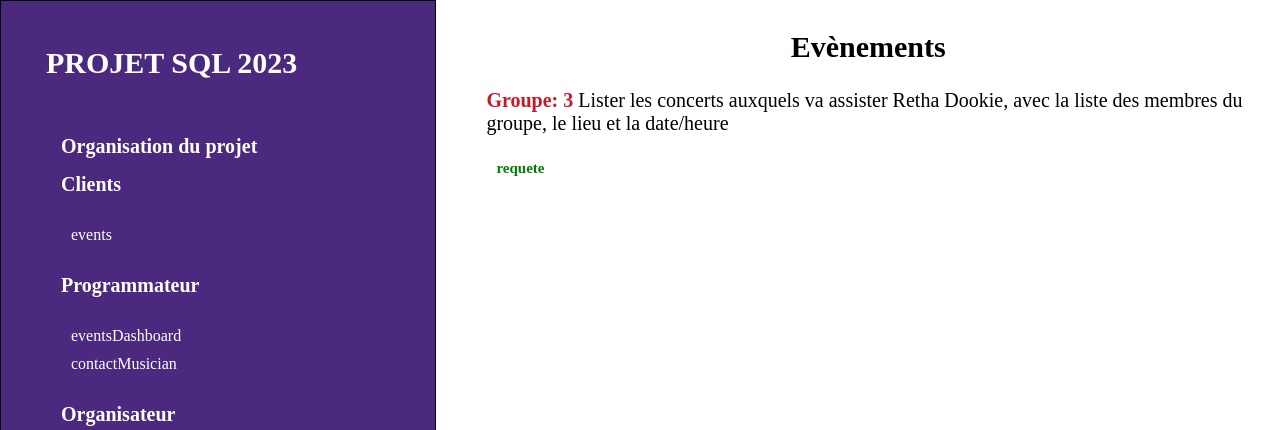
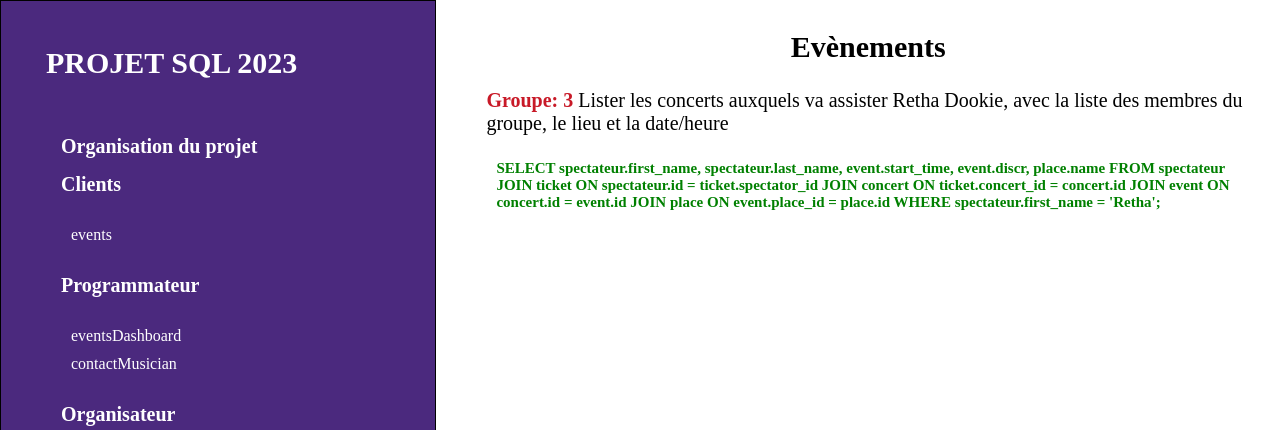
Before and after one commit to Vandal-William/Test-Flask, a Flask app: page /database/events in a window 1280 px wide. Shown: the top 430 px of the page. Run offline with Flask 2, Linux system fonts and the light colour scheme; data comes from the database, SQL or seed files in the repository; some libraries are stand-ins or nearby versions.

Commit message:
add branche

```diff
--- a/templates/events.html
+++ b/templates/events.html
@@ -11,7 +11,8 @@
                 {% endfor %}
                 -->
                 <p class="main-database-request"><span class="groupes">Groupe: 3</span> Lister les concerts auxquels va assister Retha Dookie, avec la liste des membres du groupe, le lieu et la date/heure</p>
-                <p class="main-database-response">requete</p>
+                <p class="main-database-response">SELECT spectateur.first_name, spectateur.last_name, event.start_time, event.discr, place.name  FROM spectateur  JOIN ticket ON spectateur.id = ticket.spectator_id  JOIN concert ON ticket.concert_id = concert.id  JOIN event ON concert.id = event.id  JOIN place ON event.place_id = place.id  WHERE spectateur.first_name = 'Retha';
+                </p>
             </main>
         </div>
     </body>
```
